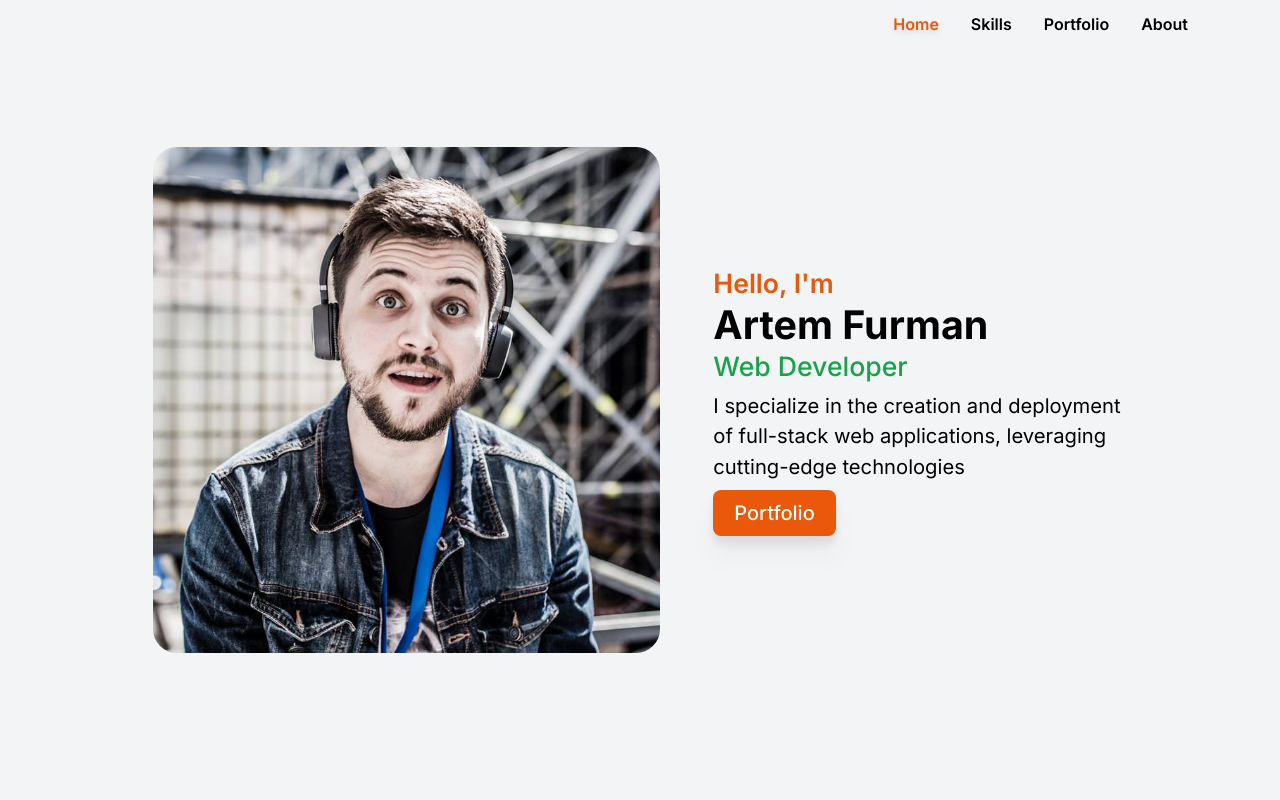
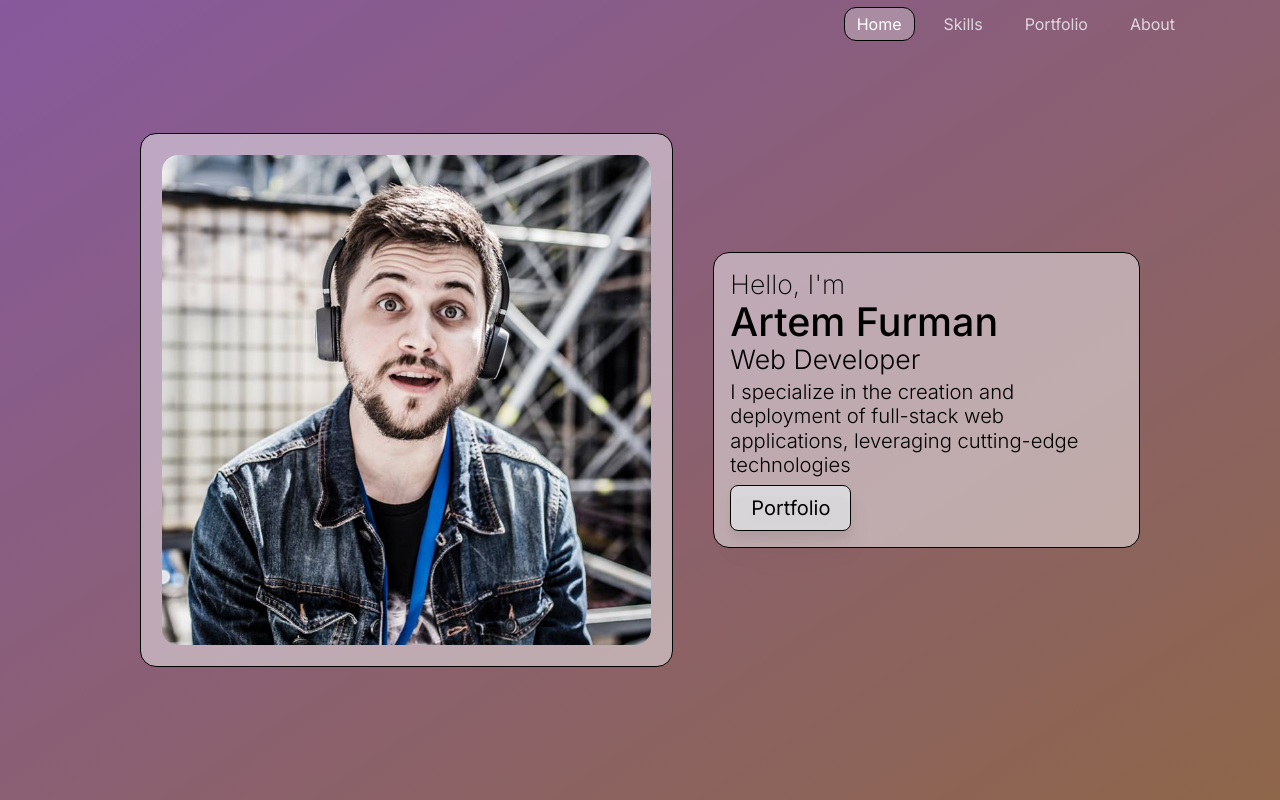
Before and after one commit to Arden27/portfolio, a Next.js app: page / in a window 1280 px wide. Built offline with nearby package versions, Linux system fonts and the light colour scheme.

Commit message:
portfolio section done

```diff
--- /dev/null
+++ b/src/app/gradient/triple/page.js
@@ -0,0 +1,81 @@
+"use client"
+
+import React, { useState, useEffect } from 'react';
+
+const getRandomColor = () => {
+  const letters = '0123456789ABCDEF';
+  let color = '#';
+  for (let i = 0; i < 6; i++) {
+    color += letters[Math.floor(Math.random() * 16)];
+  }
+  return color;
+};
+
+const getRandomAngle = () => {
+  return Math.floor(Math.random() * 360);
+};
+
+const Gradient = () => {
+  const transitionTime = 7000; // in milliseconds
+
+  // Gradient colors
+  const [backgroundGradientFrom, setBackgroundGradientFrom] = useState(getRandomColor());
+  const [backgroundGradientTo, setBackgroundGradientTo] = useState(getRandomColor());
+  const [foregroundGradientFrom, setForegroundGradientFrom] = useState(getRandomColor());
+  const [foregroundGradientTo, setForegroundGradientTo] = useState(getRandomColor());
+
+  // Gradient angles
+  const [backgroundAngle, setBackgroundAngle] = useState(getRandomAngle());
+  const [foregroundAngle, setForegroundAngle] = useState(getRandomAngle());
+
+  // Other states
+  const [opacity, setOpacity] = useState(1);
+
+  useEffect(() => {
+    const timer = setTimeout(() => {
+      if (opacity === 1) {
+        setBackgroundGradientFrom(getRandomColor());
+        setBackgroundGradientTo(getRandomColor());
+        setBackgroundAngle(getRandomAngle());  // Update background angle
+        setOpacity(0);
+      } else {
+        setForegroundGradientFrom(getRandomColor());
+        setForegroundGradientTo(getRandomColor());
+        setForegroundAngle(getRandomAngle());  // Update foreground angle
+        setOpacity(1);
+      }
+    }, transitionTime);
+
+    return () => {
+      clearTimeout(timer);
+    };
+  }, [opacity]);
+
+  const foregroundStyle = {
+    opacity: opacity,
+    transition: `opacity ${transitionTime / 1000}s ease-in`,
+    backgroundImage: `linear-gradient(${foregroundAngle}deg, ${foregroundGradientFrom}, ${foregroundGradientTo})`,
+    backgroundSize: '100% 100%',
+    position: 'absolute',
+    inset: 0,
+    zIndex: 1
+  };
+
+  const backgroundStyle = {
+    opacity: 1,
+    backgroundImage: `linear-gradient(${backgroundAngle}deg, ${backgroundGradientFrom}, ${backgroundGradientTo})`,
+    backgroundSize: '100% 100%',
+    position: 'absolute',
+    inset: 0,
+    zIndex: 0
+  };
+
+  return (
+    <div className="min-h-screen relative">
+      <div style={backgroundStyle}></div>
+      <div style={foregroundStyle}></div>
+    </div>
+  );
+};
+
+export default Gradient;
--- a/src/app/layout.js
+++ b/src/app/layout.js
@@ -1,5 +1,6 @@
 import './globals.css'
 import { Inter } from 'next/font/google'
+import DynamicBackground from '@/components/dynamicBackground'
 
 const inter = Inter({ subsets: ['latin'] })
 
@@ -10,8 +11,17 @@ export const metadata = {
 
 export default function RootLayout({ children }) {
   return (
-    <html className="bg-gray-100 overflow-hidden" lang="en">
-      <body className={inter.className}>{children}</body>
+    <html className="overflow-hidden" lang="en">
+      <body className={inter.className}>
+        <div className="relative">
+          <div className="absolute inset-0 z-0">
+            <DynamicBackground />
+          </div>
+          <div className="relative z-10">
+            {children}
+          </div>
+        </div>
+      </body>
     </html>
-  )
+  );
 }
--- a/src/app/page.js
+++ b/src/app/page.js
@@ -18,7 +18,7 @@ export default function Small() {
     return (
         <main
             ref={mainRef}
-            className="box-border h-screen w-screen snap-y snap-mandatory overflow-scroll scroll-smooth"
+            className="z-20 relative box-border h-screen w-screen snap-y snap-mandatory overflow-scroll scroll-smooth"
         >
             <NavBar mainRef={mainRef} />
             <section
@@ -26,35 +26,35 @@ export default function Small() {
                 className="flex h-[100svh] w-screen snap-start items-center justify-center "
             >
                 <div className="flex md:gap-10 max-sm:pt-12 max-sm:pb-2 w-full h-full flex-col items-center justify-center md:h-screen md:flex-row">
-                    <div className="flex aspect-square max-sm:h-1/2 h-2/3 items-center justify-center">
+                    <div className="bg-gray-100/50 p-2 border rounded-2xl border-black flex aspect-square max-sm:h-1/2 h-2/3 items-center justify-center">
                         <Image
                             src="/img/about.jpeg"
                             alt="Profile Picture"
                             // sizes="50vh "
-                            className="h-[95%] w-auto object-cover rounded-3xl"
+                            className="h-[95%] w-auto object-cover rounded-2xl"
                             width={720}
                             height={720}
                             priority
                         />
                     </div>
-                    <div className="max-sm:text-[10svh] max-sm:flex max-sm:h-1/2 md:w-1/3 max-sm:flex-col max-sm:items-center max-sm:justify-center max-sm:p-4">
-                        <div className="text-[35%] md:text-clamp_greating font-semibold text-orange-600">
+                    <div className="bg-gray-100/50 p-4 pr-3 border rounded-2xl border-black max-sm:text-[10svh] max-sm:flex max-sm:h-1/2 md:w-1/3 max-sm:flex-col max-sm:items-center max-sm:justify-center max-sm:p-4">
+                        <div className="text-[35%] md:text-clamp_greating font-extralight leading-[1.2]">
                             Hello, I'm
                         </div>
-                        <h3 className="text-[50%] leading-[1.2] md:leading-[1.1] md:text-clamp_name font-bold">
+                        <h3 className="text-[50%] leading-[1.2] md:leading-[1.1] md:text-clamp_name font-medium">
                             Artem Furman
                         </h3>
-                        <p className="text-[40%] md:text-clamp_profession font-medium text-green-600 md:mb-1">
+                        <p className="text-[40%] md:text-clamp_profession font-light leading-[1.2] md:mb-1">
                             Web Developer
                         </p>
                         <div className="mb-1 flex items-center justify-center md:mb-2 max-sm:w-4/5 md:w-4/4">
-                            <p className="max-sm:text-center text-[28%] md:text-clamp_description">
+                            <p className="max-sm:text-center text-[28%] md:text-clamp_description font-light leading-[1.2]">
                             I specialize in the creation and deployment of full-stack web applications, leveraging cutting-edge technologies
                             </p>
                         </div>
                         <a
                             href="#portfolio-section"
-                            className="max-sm:text-[30%] md:text-xl drop-shadow-xl inline-block cursor-pointer rounded-lg bg-orange-600 px-5 py-2 font-medium text-white transition-all duration-200 ease-in-out border border-transparent hover:border hover:border-orange-600 hover:bg-white hover:text-orange-600"
+                            className="max-sm:text-[30%] md:text-xl drop-shadow-xl inline-block cursor-pointer rounded-lg bg-gray-200/75 px-5 py-2 text-black transition-all duration-200 ease-in-out border border-black hover:border hover:border-orange-600 hover:bg-gray-100 hover:text-orange-600"
                         >
                             Portfolio
                         </a>
@@ -65,7 +65,7 @@ export default function Small() {
                 id="skills-section"
                 className="flex h-[100svh] w-screen snap-start flex-col items-center justify-center pt-16 max-sm:pt-14"
             >
-                <h1 className="mx-sm:mb-0 mb-2 text-center text-4xl font-bold">
+                <h1 className="border rounded-xl p-2 px-4 bg-gray-100/50 border-black mx-sm:mb-0 mb-2 text-center text-4xl">
                     Skills
                 </h1>
                 <div
@@ -82,7 +82,7 @@ export default function Small() {
                 id="portfolio-section"
                 className="flex h-[100svh] w-screen snap-start flex-col items-center justify-center pt-16 max-sm:pt-14"
             >
-                <h1 className="text-center text-4xl font-bold">
+                <h1 className="border rounded-xl p-2 px-4 bg-gray-100/50 border-black text-center text-4xl">
                     Portfolio
                 </h1>
                 <Projects />
--- a/src/components/backendSkills.js
+++ b/src/components/backendSkills.js
@@ -15,7 +15,7 @@ const BackendSkills = () => {
             className="max-sm:pb-4 max-sm:px-1 flex flex-col max-sm:h-[93%] max-sm:w-full max-sm:flex-shrink-0 max-sm:snap-center sm:col-span-1 sm:row-span-3 md:col-span-1 md:row-span-6"
             id="backend-skills"
         >
-            <h2 className="md:mb-2 text-center text-xl font-bold">Backend</h2>
+            <h2 className="border rounded-xl p-1 border-black bg-gray-100/50 md:mb-2 text-center text-xl">Backend</h2>
             <div className="grid h-full w-full max-sm:grid-cols-2 max-sm:grid-rows-3 grid-cols-3 grid-rows-2 gap-1 rounded-2xl p-2">
                 {skills.map((skill, index) => (
                     <SkillCard key={index} imageSrc={skill.src} altText={skill.alt} skillName={skill.name} />
--- /dev/null
+++ b/src/components/dynamicBackground.js
@@ -0,0 +1,87 @@
+"use client"
+
+import React, { useState, useEffect } from 'react';
+
+const getRandomComponent = (minValue, maxValue) => {
+    return Math.floor(Math.random() * (maxValue - minValue) + minValue).toString(16).padStart(2, '0');
+  };
+
+  const getRandomColor = () => {
+    // For red, let's limit to 100-200, and for green, let's limit to 50-150
+    const red = getRandomComponent(30, 150);
+    const green = getRandomComponent(30, 180);
+    // For blue, using the full range 0-255
+    const blue = getRandomComponent(30, 205);
+
+    return `#${red}${green}${blue}`;
+  };
+
+
+const getRandomAngle = () => {
+  return Math.floor(Math.random() * 360);
+};
+
+const DynamicBackground = () => {
+  const transitionTime = 7000; // in milliseconds
+
+  // Gradient colors
+  const [backgroundGradientFrom, setBackgroundGradientFrom] = useState(getRandomColor());
+  const [backgroundGradientTo, setBackgroundGradientTo] = useState(getRandomColor());
+  const [foregroundGradientFrom, setForegroundGradientFrom] = useState(getRandomColor());
+  const [foregroundGradientTo, setForegroundGradientTo] = useState(getRandomColor());
+
+  // Gradient angles
+  const [backgroundAngle, setBackgroundAngle] = useState(getRandomAngle());
+  const [foregroundAngle, setForegroundAngle] = useState(getRandomAngle());
+
+  // Other states
+  const [opacity, setOpacity] = useState(1);
+
+  useEffect(() => {
+    const timer = setTimeout(() => {
+      if (opacity === 1) {
+        setBackgroundGradientFrom(getRandomColor());
+        setBackgroundGradientTo(getRandomColor());
+        setBackgroundAngle(getRandomAngle());  // Update background angle
+        setOpacity(0);
+      } else {
+        setForegroundGradientFrom(getRandomColor());
+        setForegroundGradientTo(getRandomColor());
+        setForegroundAngle(getRandomAngle());  // Update foreground angle
+        setOpacity(1);
+      }
+    }, transitionTime);
+
+    return () => {
+      clearTimeout(timer);
+    };
+  }, [opacity]);
+
+  const foregroundStyle = {
+    opacity: opacity,
+    transition: `opacity ${transitionTime / 1000}s ease-in`,
+    backgroundImage: `linear-gradient(${foregroundAngle}deg, ${foregroundGradientFrom}, ${foregroundGradientTo})`,
+    backgroundSize: '100% 100%',
+    position: 'absolute',
+    inset: 0,
+    zIndex: 1
+  };
+
+  const backgroundStyle = {
+    opacity: 1,
+    backgroundImage: `linear-gradient(${backgroundAngle}deg, ${backgroundGradientFrom}, ${backgroundGradientTo})`,
+    backgroundSize: '100% 100%',
+    position: 'absolute',
+    inset: 0,
+    zIndex: 0
+  };
+
+  return (
+    <div className="min-h-screen relative">
+      <div style={backgroundStyle}></div>
+      <div style={foregroundStyle}></div>
+    </div>
+  );
+};
+
+export default DynamicBackground;
--- a/src/components/frontendSkills.js
+++ b/src/components/frontendSkills.js
@@ -15,7 +15,7 @@ const FrontendSkills = () => {
             className="max-sm:pb-4 max-sm:px-1 flex flex-col max-sm:h-[93%] max-sm:w-full max-sm:flex-shrink-0 max-sm:snap-center sm:col-span-1 sm:row-span-3 md:col-span-1 md:row-span-6"
             id="frontend-skills"
         >
-            <h2 className="md:mb-2 text-center text-xl font-bold">Frontend</h2>
+            <h2 className="border rounded-xl p-1 bg-gray-100/50 border-black md:mb-2 text-center text-xl">Frontend</h2>
             <div className="grid h-full w-full max-sm:grid-cols-2 max-sm:grid-rows-3 grid-cols-3 grid-rows-2 gap-1 rounded-2xl p-2">
                 {skills.map((skill, index) => (
                     <SkillCard key={index} imageSrc={skill.src} altText={skill.alt} skillName={skill.name} />
--- a/src/components/nav.js
+++ b/src/components/nav.js
@@ -68,44 +68,44 @@ const NavBar = ({ mainRef }) => {
             setTimeout(() => {
                 setActiveLink(sectionId);
                 setScrollInitiator(null);
-            }, 200); // Delayed by 50ms. You can adjust this value if needed.
+            }, 500); // Delayed by 50ms. You can adjust this value if needed.
         }
     };
 
     return (
         <nav
-            className={`fixed top-0 flex h-12 w-full items-center justify-around bg-gray-100/80 z-10 p-3 transition-shadow duration-500 ease-in-out md:justify-end ${
-                shadow ? "shadow-lg" : ""
+            className={`fixed top-0 flex h-12 w-full items-center justify-around bg-transparent z-10 p-3 transition-shadow duration-500 ease-in-out md:justify-end ${
+                shadow ? "shadow-lg" : "bg-transparent"
             }`}
         >
             <div
                 onClick={() => handleNavLinkClick("home-section")}
-                className={`md:mx-4 font-semibold cursor-pointer ${
-                    activeLink === "home-section" ? "drop-shadow-md text-orange-600" : ""
+                className={`relative md:mx-2 cursor-pointer border px-3 p-1 rounded-xl transition ease-in duration-500 ${
+                    activeLink === "home-section" ? " bg-gray-100/30 border-black text-white" : "border-transparent text-gray-100/80"
                 }`}
             >
                 Home
             </div>
             <div
                 onClick={() => handleNavLinkClick("skills-section")}
-                className={`md:mx-4 font-semibold cursor-pointer ${
-                    activeLink === "skills-section" ? "drop-shadow-md text-orange-600" : ""
+                className={`relative md:mx-2 cursor-pointer border px-3 p-1 rounded-xl transition ease-in duration-500  ${
+                    activeLink === "skills-section" ? " bg-gray-100/30 border-black text-white" : "border-transparent text-gray-100/80"
                 }`}
             >
                 Skills
             </div>
             <div
                 onClick={() => handleNavLinkClick("portfolio-section")}
-                className={`md:mx-4 font-semibold cursor-pointer ${
-                    activeLink === "portfolio-section" ? "drop-shadow-md text-orange-600" : ""
+                className={`relative md:mx-2 cursor-pointer border px-3 p-1 rounded-xl transition ease-in duration-500 ${
+                    activeLink === "portfolio-section" ? " bg-gray-100/30 border-black text-white" : "border-transparent text-gray-100/80"
                 }`}
             >
                 Portfolio
             </div>
             <div
                 onClick={() => handleNavLinkClick("about-section")}
-                className={`md:mx-4 md:mr-20 font-semibold cursor-pointer ${
-                    activeLink === "about-section" ? "drop-shadow-md text-orange-600" : ""
+                className={`relative md:mx-2 md:mr-20 cursor-pointer border px-3 p-1 rounded-xl transition ease-in duration-500 ${
+                    activeLink === "about-section" ? " bg-gray-100/30 border-black text-white" : "border-transparent text-gray-100/80"
                 }`}
             >
                 About
--- a/src/components/otherSkills.js
+++ b/src/components/otherSkills.js
@@ -34,7 +34,7 @@ const OtherSkills = () => {
             className="max-sm:pb-4 max-sm:px-1 flex flex-col max-sm:h-[93%] max-sm:w-full max-sm:flex-shrink-0 max-sm:snap-center sm:col-span-1 sm:row-span-4 md:col-span-2"
             id="other-skills"
         >
-            <h2 className="md:mb-2 text-center text-xl font-bold">Other</h2>
+            <h2 className="border rounded-xl p-1 bg-gray-100/50 border-black md:mb-2 text-center text-xl">Other</h2>
             <div className="grid h-full w-full gap-1 rounded-2xl p-2 max-sm:grid-rows-3 md:grid-cols-3">
                 {skillGroups.map((group, index) => (
                     <OtherSkillsGroup key={index} {...group} />
--- a/src/components/otherSkillsGroup.js
+++ b/src/components/otherSkillsGroup.js
@@ -2,8 +2,8 @@ import OtherSkillsItem from "./otherSkillsItem";
 
 const OtherSkillsGroup = ({ title, skills }) => {
     return (
-        <div className="rounded-2xl h-full border-2 border-black flex flex-col items-center">
-            <p className="font-bold">{title}</p>
+        <div className="bg-gray-100/50 rounded-2xl h-full border border-black flex flex-col items-center">
+            <p className="text-lg">{title}</p>
             <div className="px-2 h-full w-full flex items-center justify-around">
                 {skills.map((skill, index) => (
                     <OtherSkillsItem key={index} {...skill} />
--- a/src/components/skillCard.js
+++ b/src/components/skillCard.js
@@ -3,11 +3,11 @@ import Image from "next/image";
 
 const SkillCard = ({ imageSrc, altText, skillName }) => {
     return (
-        <div className="rounded-2xl border-2  border-black flex flex-col short: short:flex-row items-center justify-center">
+        <div className="bg-gray-100/50 rounded-2xl border  border-black flex flex-col short: short:flex-row items-center justify-center">
             <div className="relative aspect-square  block items-center justify-center max-h-20 h-2/3 rounded-2xl">
                 <Image src={imageSrc} alt={altText} fill />
             </div>
-            <p>{skillName}</p>
+            <p className="">{skillName}</p>
         </div>
     );
 }
--- a/tailwind.config.js
+++ b/tailwind.config.js
@@ -31,9 +31,31 @@ module.exports = {
           '50%': { 'background-position': '100% 50%' },
           '100%': { 'background-position': '0% 50%' },
         },
+        slideUpThenLeft: {
+          '0%': { transform: 'translateY(-20px) translateX(0)' },
+          '100%': { transform: 'translateY(-20px) translateX(-100%)' },
+        },
+        slideRightThenDown: {
+          '0%': { transform: 'translateY(-20px) translateX(-100%)' },
+          '80%': { transform: 'translateY(-20px) translateX(0)' },
+          '100%': { transform: 'translateY(0) translateX(0)' },
+        },
+        slideUpThenRight: {
+          '0%': { transform: 'translateY(-20px) translateX(0)' },
+          '100%': { transform: 'translateY(-20px) translateX(100%)' },
+        },
+        slideLeftThenDown: {
+          '0%': { transform: 'translateY(-20px) translateX(100%)' },
+          '80%': { transform: 'translateY(-20px) translateX(0)' },
+          '100%': { transform: 'translateY(0) translateX(0)' },
+        }
       },
       animation: {
         'gradient-change': 'gradientChange 15s ease infinite',
+        'slideUpThenLeft': 'slideUpThenLeft 1s ease-in-out 1 forwards',
+        'slideRightThenDown': 'slideRightThenDown 0.8s ease-in-out 1 forwards',
+        'slideUpThenRight': 'slideUpThenRight 1s ease-in-out 1 forwards',
+        'slideLeftThenDown': 'slideLeftThenDown 0.8s ease-in-out 1 forwards',
       },
     },
 
```
Also changed, not shown: src/components/projectBox.js (+19 -11 lines).
